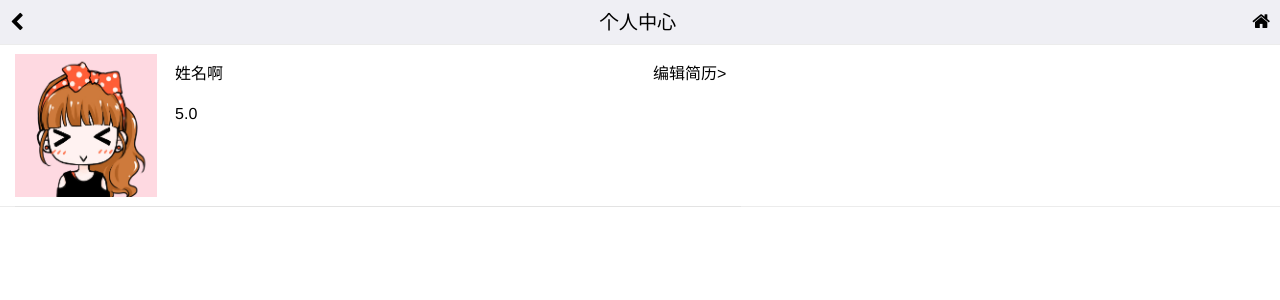
After one commit to MakeMoneyTogether/PartTimeJobFrontPage, a Java web app: page /views/user/me.jsp in a window 1280 px wide. The commit adds this page. Shown: the top 300 px of the page. Run offline with Spring Boot 4, a stand-in JSP engine, Linux system fonts and the light colour scheme; the project's own start-up code is not run, and a stand-in starts its controllers and pages.

Commit message:
添加了个人中心
添加了个人中心

```diff
--- /dev/null
+++ b/WebContent/static/css/col.css
@@ -0,0 +1,57 @@
+.col-10{
+	width:10%;
+}
+.col-15{
+	width:15%;
+}
+.col-20{
+	width:20%;
+}
+.col-25{
+	width:25%;
+}
+.col-30{
+	width:30%;
+}
+.col-35{
+	width:35%;
+}
+.col-40{
+	width:40%;
+}
+.col-45{
+	width:45%;
+}
+.col-50{
+	width:50%;
+}
+.col-55{
+	width:55%;
+}
+.col-60{
+	width:60%;
+}
+.col-65{
+	width:65%;
+}
+.col-70{
+	width:70%;
+}
+.col-75{
+	width:75%;
+}
+.col-80{
+	width:80%;
+}
+.col-85{
+	width:85%;
+}
+.col-90{
+	width:90%;
+}
+.col-95{
+	width:95%;
+}
+.col-100{
+	width:100%;
+}
--- a/WebContent/static/css/jz.css
+++ b/WebContent/static/css/jz.css
@@ -82,3 +82,9 @@
 	margin-top: 5%;
 	margin-left: 10%;
 }
+.div_left{
+	float:left;
+}
+.div_right{
+	float:right;
+}
--- a/WebContent/static/js/user/index.js
+++ b/WebContent/static/js/user/index.js
@@ -19,7 +19,7 @@ function onCheckBtn(){
 }
 
 function genItem(one){
-	var item = '<a href="info/'+one.jid+'" class="weui-media-box weui-media-box_appmsg"><div class="weui-media-box__hd"><div class="i-circle">'+
+	var item = '<a href="user/info/'+one.jid+'" class="weui-media-box weui-media-box_appmsg"><div class="weui-media-box__hd"><div class="i-circle">'+
 				one.jlabel+'</div></div><div class="weui-media-box__bd i-jz"><span class="weui-media-box__title i-jz-title">'+
 				one.jname+'</span><br><span class="i-jz-desc">'+one.jlocal+' '+one.jstdate+'开始</span><br><span class="i-jz-money">'+
 				one.jmoney+'元/'+one.jtime+'</span></div></a>';
--- a/WebContent/static/js/user/list.js
+++ b/WebContent/static/js/user/list.js
@@ -5,7 +5,7 @@ var keys_bak = $('#keys_bak')
 var loading = false;
 
 function genItem(one){
-	var item = '<a href="info/'+one.jid+'" class="weui-media-box weui-media-box_appmsg"><div class="weui-media-box__hd"><div class="i-circle">'+
+	var item = '<a href="user/info/'+one.jid+'" class="weui-media-box weui-media-box_appmsg"><div class="weui-media-box__hd"><div class="i-circle">'+
 				one.jlabel+'</div></div><div class="weui-media-box__bd i-jz"><span class="weui-media-box__title i-jz-title">'+
 				one.jname+'</span><br><span class="i-jz-desc">'+one.jlocal+' '+one.jstdate+'开始</span><br><span class="i-jz-money">'+
 				one.jmoney+'元/'+one.jtime+'</span></div></a>';
--- a/WebContent/views/user/index.jsp
+++ b/WebContent/views/user/index.jsp
@@ -35,7 +35,7 @@
 			</div>
 
 		</div>
-		<div class="placeholder"><a href="#"><i style="color:#010101;margin-top: 60%;" class="fa fa-user-o"></i></a></div>
+		<div class="placeholder"><a href="user/me"><i style="color:#010101;margin-top: 60%;" class="fa fa-user-o"></i></a></div>
 	</div>
 	<div>
 		<div class="swiper-container">
@@ -172,7 +172,7 @@
 	//$.cookie('citycode','320100',{expires:30,path:'/'});
 	function searchText(){
 		$.cookie('inputKey',$('#searchInput').val());
-		window.location.href = 'list';
+		window.location.href = 'user/list';
 	}
 </script>
 </body>
--- a/WebContent/views/user/info.jsp
+++ b/WebContent/views/user/info.jsp
@@ -22,7 +22,7 @@
 		<div class="weui-flex__item placeholder">
 			<span id="jz-title">实验室招搬砖</span>
 		</div>
-		<div class="placeholder"><a href="#"><i style="color:#010101;margin-top: 60%;" class="fa fa-user-o"></i></a></div>
+		<div class="placeholder"><a href="user/me"><i style="color:#010101;margin-top: 60%;" class="fa fa-user-o"></i></a></div>
 	</div>
 	<div class="weui-form-preview">
 		<div class="weui-form-preview__hd">
--- /dev/null
+++ b/WebContent/views/user/me.jsp
@@ -0,0 +1,55 @@
+<%@ page language="java" contentType="text/html; charset=UTF-8"
+    pageEncoding="UTF-8"%>
+<%
+	String path = request.getContextPath();
+	String basePath = request.getScheme()+"://"+request.getServerName()+":"+request.getServerPort()+path+"/";
+%>
+<!DOCTYPE html PUBLIC "-//W3C//DTD HTML 4.01 Transitional//EN" "http://www.w3.org/TR/html4/loose.dtd">
+<html>
+<head>
+<meta http-equiv="Content-Type" content="text/html; charset=UTF-8">
+<title>兼职</title>
+<base href="<%=basePath%>">
+<meta name="viewport" content="width=device-width, initial-scale=1, user-scalable=no">
+<link rel="stylesheet" href="static/css/weui.min.css">
+<link rel="stylesheet" href="static/css/jquery-weui.min.css">
+<link rel="stylesheet" href="static/css/font-awesome.min.css">
+<link rel="stylesheet" href="static/css/jz.css">
+<link rel="stylesheet" href="static/css/col.css">
+</head>
+<body ontouchstart>
+	<div class="weui-flex">
+		<div class="placeholder"><a onclick="history.go(-1);"><i class="fa fa-chevron-left" style="color:#010101;margin-top: 90%;"></i></a></div>
+		<div class="weui-flex__item placeholder">
+			<span id="jz-title">个人中心</span>
+		</div>
+		<div class="placeholder"><a href="user"><i style="color:#010101;margin-top: 60%;" class="fa fa-home"></i></a></div>
+	</div>
+	<div class="weui-form-preview">
+		<div class="weui-form-preview__hd div_left">
+			<div class="col-20 div_left">
+				<img style="width:100%;" alt="统一头像" src="static/images/1.jpg">
+			</div>
+			<div class="col-50 div_left">
+				<span style="margin-left:5%;float:left;" id="uname">姓名啊</span><br>
+				<span style="margin-left:5%;float:left;" id="ugpa">5.0</span>
+			</div>
+			<div class="col-30 div_right">
+				<a style="">编辑简历></a>
+			</div>
+		</div>
+		<div style="clear:both"></div>
+	</div>
+<div style="display:none;">
+</div>
+<script src="static/js/jquery-2.1.4.js"></script>
+<script src="static/js/fastclick.js"></script>
+<script src="static/js/jquery-weui.min.js"></script>
+<script src="static/js/jquery.cookie.js"></script>
+<script src="static/js/user/me.js"></script>
+<script type="text/javascript">
+</script>
+<script>
+</script>
+</body>
+</html>
```
Also changed, not shown: src/partjob/controller/PageController.java (+12 -2 lines), WebContent/static/images/1.jpg (added), WebContent/static/js/user/me.js (added).
